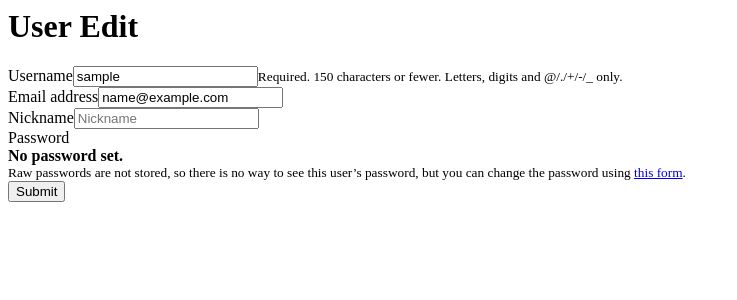
After one commit to ChaeYubin/GURU1-Team-Project, a Django app: page /blog/update in a window 1280 px wide. The commit adds this page. Shown: the top 300 px of the page, without its empty margins (0-737 px from the left). Run offline with Django 3.2, Linux system fonts and the light colour scheme; the visitor is signed in with stand-in values (Sample User, id 1); some libraries are stand-ins or nearby versions.

Commit message:
useredit finish_ blog/update

```diff
--- a/GURU1_Team_Project/settings.py
+++ b/GURU1_Team_Project/settings.py
@@ -35,6 +35,7 @@ INSTALLED_APPS = [
     'blog',
     'markdownx',
     'crispy_forms',
+    'bootstrap4',
 
     'django.contrib.admin',
     'django.contrib.auth',
--- a/blog/forms.py
+++ b/blog/forms.py
@@ -1,8 +1,14 @@
 from .models import Comment
 from django import forms
-
+from django.contrib.auth.forms import UserChangeForm
+from django.contrib.auth import get_user_model
 
 class CommentForm(forms.ModelForm):
     class Meta:
         model = Comment
         fields = ('text',)
+
+class CustomUserChangeForm(UserChangeForm):
+    class Meta:
+        model = get_user_model()
+        fields = ['username', 'email', 'nickname']
--- a/blog/templates/blog/login.html
+++ b/blog/templates/blog/login.html
@@ -11,7 +11,7 @@
 <h1>Login</h1>
 
 {% if user.is_authenticated %}
-        {{ user.username }}님 환영합니다.
+        {{ user.nickname }} 님 환영합니다.
 <a href="{% url 'blog:logout' %}">로그아웃</a>
 
 {% else %}
--- /dev/null
+++ b/blog/templates/blog/update.html
@@ -0,0 +1,14 @@
+<!-- extends 'base.html' %}-->
+{% load bootstrap4 %}
+{% block container %}
+
+<h1>User Edit</h1>
+
+<form method="POST">
+    {% csrf_token %}
+
+    {% bootstrap_form user_change_form %}
+    <input type="submit" value="Submit"/>
+</form>
+
+{% endblock %}
--- a/blog/urls.py
+++ b/blog/urls.py
@@ -30,4 +30,5 @@ urlpatterns = [
     path('login', views.login_view, name='login'),
     path('logout', views.logout_view, name='logout'),
     path('signup', views.signup_view, name='signup'),
+    path('update', views.update, name='update'),
 ]
--- a/blog/views.py
+++ b/blog/views.py
@@ -1,11 +1,12 @@
 from django.shortcuts import render, redirect
 from django.contrib.auth import authenticate, login, logout
 from .models import User, Post, Category, Comment
-from .forms import CommentForm
+from .forms import CommentForm, CustomUserChangeForm
 from django.views.generic import ListView, DetailView, CreateView, UpdateView
 from django.contrib.auth.mixins import LoginRequiredMixin
 from tkinter import messagebox
-
+from django.contrib.auth.forms import UserChangeForm
+from django.contrib.auth.decorators import login_required
 
 def login_view(request):
     if request.method == "POST":
@@ -40,6 +41,19 @@ def signup_view(request):
         else:
             messagebox.showinfo("warning", "패스워드가 서로 다릅니다.")
     return render(request, "blog/signup.html")
+
+
+@login_required
+def update(request):
+    if request.method == 'POST':
+        user_change_form = CustomUserChangeForm(request.POST, instance=request.user)
+        if user_change_form.is_valid():
+            user_change_form.save()
+            return redirect('blog:login')
+
+    else:
+        user_change_form = CustomUserChangeForm(instance=request.user)
+    return render(request, 'blog/update.html', {'user_change_form': user_change_form})
 
 
 class PostList(ListView):
```
